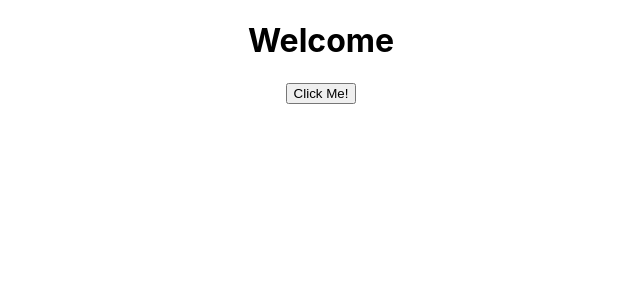
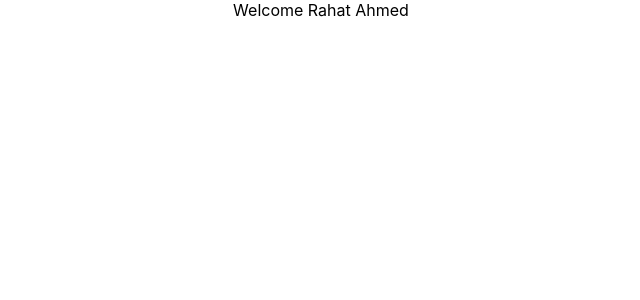
Before and after one commit to found-rahat/ReactLearn, a React (Create React App) app: page / in a window 1280 px wide. Shown: the top 300 px of the page, without its empty margins (319-959 px from the left). Built offline with nearby package versions, Linux system fonts and the light colour scheme.

Commit message:
part 16 confitional Rendering 4 types (if,element,ternary,short circuit)

```diff
--- a/src/App.js
+++ b/src/App.js
@@ -9,6 +9,7 @@
 import ClassClick from "./components/classClick";
 import EventBind from "./components/EventBind";
 import ParentComponents from "./components/ParentComponents";
+import ConditionalRendering from "./components/ConditionalRendering";
 
 function App() {
   return (
@@ -27,7 +28,8 @@
       {/* <FunctionClick /> */}
       {/* <ClassClick /> */}
       {/* <EventBind /> */}
-      <ParentComponents />
+      {/* <ParentComponents /> */}
+      <ConditionalRendering />
     </div>
   );
 }
--- /dev/null
+++ b/src/components/ConditionalRendering.js
@@ -0,0 +1,57 @@
+import React, { Component } from "react";
+
+export class ConditionalRendering extends Component {
+  constructor(props) {
+    super(props);
+
+    this.state = {
+      isLogiingIn: true,
+    };
+  }
+
+  render() {
+    // short circuit Operator 4 number
+
+    return this.state.isLogiingIn && <div>Welcome Rahat Ahmed</div>;
+
+    // Ternary conditional operator 3 number
+
+    // return this.state.isLogiingIn ? (
+    //   <div>welcome Rahat ahmed</div>
+    // ) : (
+    //   <div>welcome Guest</div>
+    // );
+
+    // Element variable 2 number
+
+    // let massage;
+    // if (this.state.isLogiingIn) {
+    //   massage = "Rahat Ahmed";
+    // } else {
+    //   massage = "Guest";
+    // }
+    // return (
+    //   <div>
+    //     <h1>welcome {`${massage}`}</h1>
+    //   </div>
+    // );
+
+    //if/else condition 1 number
+
+    // if (this.state.isLogiingIn) {
+    //   return (
+    //     <div>
+    //       <h1>Welcom Rahat Ahmed</h1>
+    //     </div>
+    //   );
+    // } else {
+    //   return (
+    //     <div>
+    //       <h1>Welcom Guest</h1>
+    //     </div>
+    //   );
+    // }
+  }
+}
+
+export default ConditionalRendering;
```
